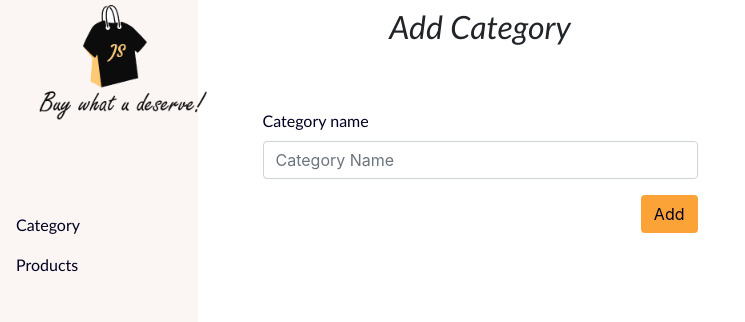
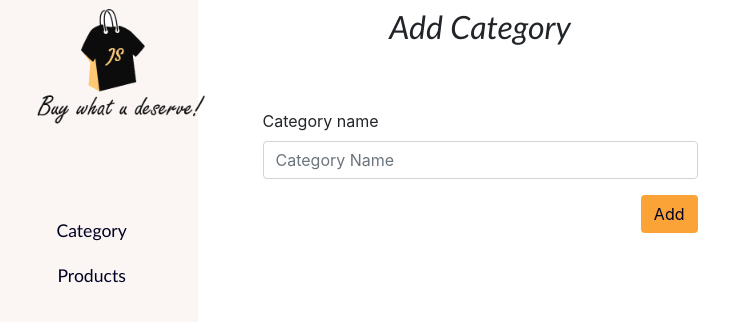
Before and after one commit to Batman2311/Angular-Project, an Angular app: page /Add-Category in a window 1280 px wide. Shown: the top 322 px of the page, without its empty margins (0-745 px from the left). Built offline with nearby package versions, Linux system fonts and the light colour scheme.

Commit message:
fixed search and improved scss

```diff
--- a/src/app/app.component.html
+++ b/src/app/app.component.html
@@ -1,13 +1,9 @@
 <div class="row">
   <div class="col-md-2 float-left main-menu">
-    <div class="col-md-12">
-      <div class="main-menu-img-container">
-        <a [routerLink]="['Category']"><img class="main-menu-item" src="../assets/img/logo-2.png" alt="Logo"> </a>
-      </div>
-    </div>
+    <a [routerLink]="['Category']"><img class="main-menu__item" src="../assets/img/logo-2.png" alt="Logo"> </a>
     <div class="nav flex-column">
-      <a class="nav-link float-left main-menu-link" [routerLink]="['Category']" routerLinkActive="active-selected">Category</a>
-      <a class="nav-link float-left main-menu-link" [routerLink]="['Products']" routerLinkActive="active-selected">Products</a>
+      <a class="float-left main-menu-link" [routerLink]="['Category']" routerLinkActive="active-selected">Category</a>
+      <a class="float-left main-menu-link" [routerLink]="['Products']" routerLinkActive="active-selected">Products</a>
     </div>
   </div>
 
--- a/src/app/app.component.scss
+++ b/src/app/app.component.scss
@@ -21,26 +21,29 @@ sans-serif;
   &-link {
     color: $secondary-color;
     font-family: $fonts;
+    font-size: 1.1rem;
+    text-align: center;
+    padding: 5%;
 
     &:hover {
       color: $hover-color;
+      text-decoration: none;
     }
   }
 
-  &-item {
+  &__item {
     width: 200px;
     height: 200px;
-    margin-top: 3%;
-
-    &-container {
-      align-items: center;
-    }
+    margin-top: 5%;
+    margin-left: 7%;
   }
 }
 
 .active-selected {
   background-color: $hover-color;
   color: $primary-color;
+  border-radius: 25px;
+  margin-left: 5%;
 
   &:hover {
     color: $secondary-color;
--- a/src/app/home/add-edit/add-edit.component.html
+++ b/src/app/home/add-edit/add-edit.component.html
@@ -4,9 +4,9 @@
   </nav>
   <form class="col-md-6 form container">
     <div class="form-group">
-      <label for="Category" class="form-labels">Category name</label>
+      <label for="Category">Category name</label>
       <input type="text" name="category" class="form-control" id="category" placeholder="Category Name" [(ngModel)]="name">
     </div>
-    <button type="button" class="btn float-right" (click)="addCategory()">Add</button>
+    <button type="button" class="btn float-right" (click)="addCategories()">Add</button>
   </form>
 </div>
--- a/src/app/home/add-edit/add-edit.component.scss
+++ b/src/app/home/add-edit/add-edit.component.scss
@@ -16,7 +16,7 @@ h2 {
 .form {
   margin-top: 5%;
 
-  &-labels {
+  &-label {
     color: $secondary-color;
     font-family: $fonts;
   }
--- a/src/app/home/add-edit/add-edit.component.ts
+++ b/src/app/home/add-edit/add-edit.component.ts
@@ -17,7 +17,7 @@ export class AddEditComponent {
 
   constructor(public categoriesService: CategoriesService, public router: Router) { }
 
-  addCategory() {
+  addCategories() {
     this.categories.name = this.name
     this.categoriesService.addNewCategories(this.categories).subscribe(
       data => {
--- a/src/app/home/view/view.component.html
+++ b/src/app/home/view/view.component.html
@@ -1,9 +1,9 @@
 <div class="col-md-10 float-right">
   <nav class="navbar">
     <form>
-      <button class="btn btn-light float-right" type="submit" (click)="searchCategory()"><i class="fas fa-search"></i>Search</button>
+      <button class="btn btn-light float-right" type="submit" (click)="searchCategories()"><i class="fas fa-search"></i>Search</button>
       <input class="form-control col-8" name="search" type="search" placeholder="Search" aria-label="Search"
-        [(ngModel)]="searchName">
+        [(ngModel)]="searchCategoryByName">
     </form>
     <h2>Categories</h2>
     <button class="btn btn-outline-dark" [routerLink]="['/Add-Category']">Add Category</button>
@@ -24,7 +24,7 @@
         <td></td>
         <td>
           <button class="btn btn-info table-button"><i class="fas fa-pen-square"></i></button>
-          <button class="btn btn-danger table-button" (click)="deleteCategory(category.id)"><i class="fas fa-trash"></i></button>
+          <button class="btn btn-danger table-button" (click)="deleteCategories(category.id)"><i class="fas fa-trash"></i></button>
         </td>
       </tr>
     </tbody>
--- a/src/app/home/view/view.component.scss
+++ b/src/app/home/view/view.component.scss
@@ -2,6 +2,8 @@ $primary-color: #FBF5F3;
 $secondary-color: #000022;
 $hover-color: #E28413;
 $hover-color-light: rgb(252, 163, 55);
+$btn-edit-color:rgb(83, 120, 221);
+$hover-btn-edit-color:rgb(53, 90, 194);
 $fonts: 'Gill Sans',
 'Gill Sans MT',
 Calibri,
@@ -18,7 +20,15 @@ sans-serif;
 }
 
 .btn {
-  border-radius: 16px;
+  border-radius: 20px;
+
+  &-info {
+    background-color: $btn-edit-color;
+
+    &:hover {
+      background-color: $hover-btn-edit-color;
+    }
+  }
 
   &-outline-dark {
     color: $hover-color;
@@ -32,11 +42,10 @@ sans-serif;
 }
 
 .table {
-  padding: 1%;
   text-align: center;
 
   &-button {
-    margin-left: 7%;
-    border-radius: 8px;
+    margin-left: 3%;
+    border-radius: 20px;
   }
 }
--- a/src/app/home/view/view.component.ts
+++ b/src/app/home/view/view.component.ts
@@ -1,7 +1,8 @@
 import { Component, OnInit } from '@angular/core';
 import { CategoriesService } from 'src/app/service/categories.service';
 import { Category } from 'src/app/model/categories-model';
-import { ICategories } from "src/app/model/ICategories";
+
+
 
 @Component({
   selector: 'app-view',
@@ -9,9 +10,9 @@ import { ICategories } from "src/app/model/ICategories";
   styleUrls: ['./view.component.scss']
 })
 export class ViewComponent implements OnInit {
-  category = []; // need to be fixed..!
+
   categories: Category[];
-  searchName: any;
+  searchCategoryByName: any;
 
   constructor(public categoriesService: CategoriesService) {
     this.getCategories()
@@ -28,18 +29,18 @@ export class ViewComponent implements OnInit {
     )
   }
 
-  deleteCategory(categories: ICategories): void {
-    this.categoriesService.deleteCategories(categories).subscribe(
+  deleteCategories(categories: Category): void {
+    this.categoriesService.deleteCategory(categories).subscribe(
       data => {
         this.getCategories();
       }
     )
   }
 
-  searchCategory() {
-    this.categoriesService.searchByName(this.searchName).subscribe(
+  searchCategories() {
+    this.categoriesService.searchByName(this.searchCategoryByName).subscribe(
       data => {
-        this.category = data;
+        this.categories = data;
       }
     )
   }
--- a/src/app/service/categories.service.ts
+++ b/src/app/service/categories.service.ts
@@ -19,11 +19,11 @@ export class CategoriesService {
     return this.http.post(this.api, category)
   }
 
-  deleteCategories(category) {
+  deleteCategory(category) {
     return this.http.delete(this.api + '/' + category)
   }
 
-  searchByName(name):Observable<any>{
+  searchByName(name): Observable<any> {
     return this.http.get(this.api + '?filter[where][name]=' + name)
   }
 
```
Also changed, not shown: src/app/model/ICategories.ts (deleted, +0 -19 lines), 1 other file (tests, documents, lock files or other folders).
